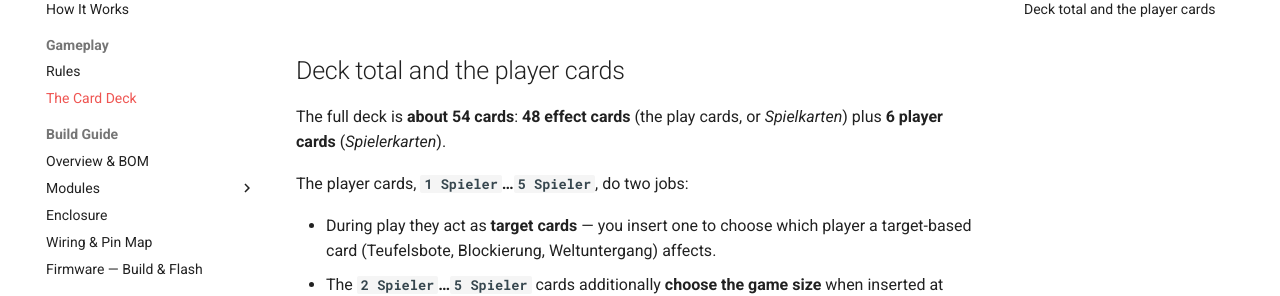
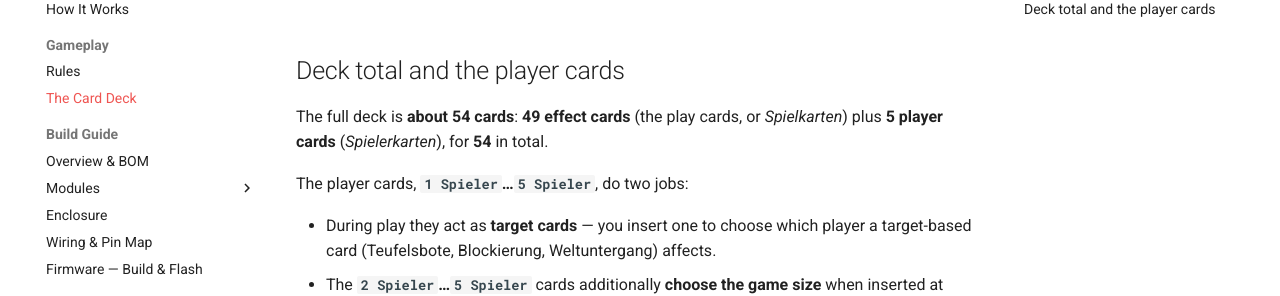
Before and after one commit to d-rk/boomballon, an MkDocs documentation site: the page built from docs/gameplay/card-deck.md, in a window 1280 px wide and 900 px high, scrolled down 3005 px. Shown: the part 153-449 px from the top of the window. Built offline with MkDocs 1.6.1 and Material for MkDocs 9.7.7, drawn with Linux system fonts in a browser that asks for light colours; comment, search, counter and statistics services are not loaded.

Commit message:
docs: reconcile card-deck total breakdown with table (49 effect + 5 player)
Co-Authored-By: Claude Opus 4.8 <noreply@anthropic.com>
Claude-Session: https://claude.ai/code/session_016Tu8m4fRhUZPZ91oqcB4LB

```diff
--- a/docs/gameplay/card-deck.md
+++ b/docs/gameplay/card-deck.md
@@ -36,7 +36,7 @@ Every card is a printed rectangle with a machine-readable hole pattern:
 
 ## Deck total and the player cards
 
-The full deck is **about 54 cards**: **48 effect cards** (the play cards, or *Spielkarten*) plus **6 player cards** (*Spielerkarten*).
+The full deck is **about 54 cards**: **49 effect cards** (the play cards, or *Spielkarten*) plus **5 player cards** (*Spielerkarten*), for **54** in total.
 
 The player cards, **`1 Spieler`…`5 Spieler`**, do two jobs:
 
```
